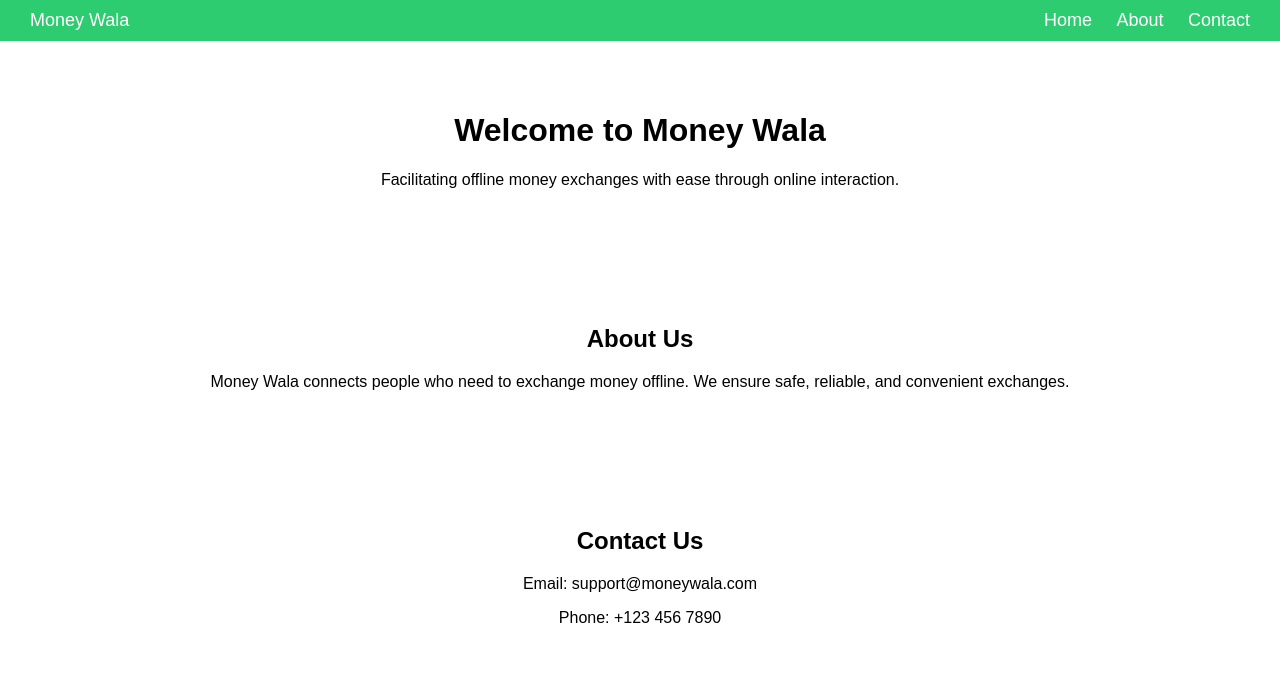
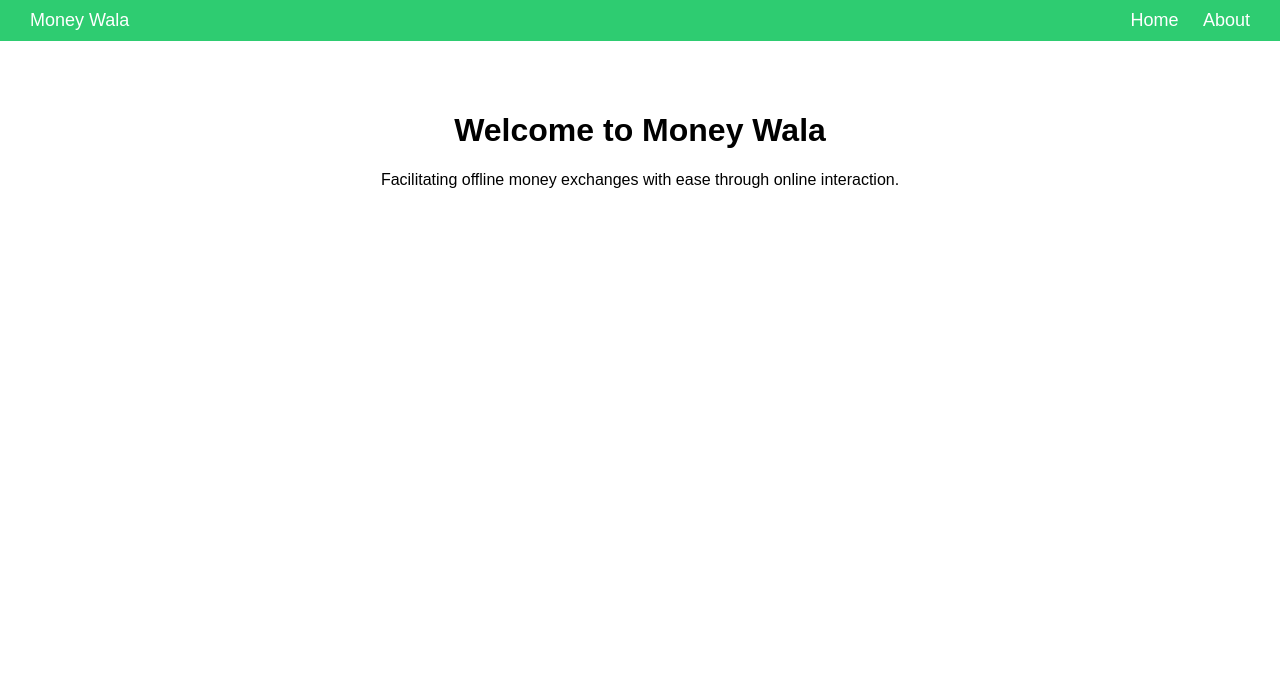
Before and after one commit to rakeshkapilavayi/moneywala, a plain HTML site: page index.html in a window 1280 px wide. Drawn offline with Linux system fonts and the light colour scheme.

Commit message:
Update index.html

```diff
--- a/index.html
+++ b/index.html
@@ -24,9 +24,9 @@
         nav a:hover {
             text-decoration: underline;
         }
-        .content {
+        #content {
+            padding: 50px;
             text-align: center;
-            padding: 50px;
         }
     </style>
 </head>
@@ -34,24 +34,14 @@
     <nav>
         <div><a href="#">Money Wala</a></div>
         <div>
-            <a href="#home">Home</a>
-            <a href="#about">About</a>
-            <a href="#contact">Contact</a>
+            <a href="#" id="home-link">Home</a>
+            <a href="#" id="about-link">About</a>
         </div>
     </nav>
-    <div class="content">
+    <div id="content">
         <h1>Welcome to Money Wala</h1>
         <p>Facilitating offline money exchanges with ease through online interaction.</p>
     </div>
+    <script type="module" src="app.js"></script>
 </body>
-    <div id="about" class="content">
-    <h2>About Us</h2>
-    <p>Money Wala connects people who need to exchange money offline. We ensure safe, reliable, and convenient exchanges.</p>
-</div>
-<div id="contact" class="content">
-    <h2>Contact Us</h2>
-    <p>Email: support@moneywala.com</p>
-    <p>Phone: +123 456 7890</p>
-</div>
-
 </html>
```
